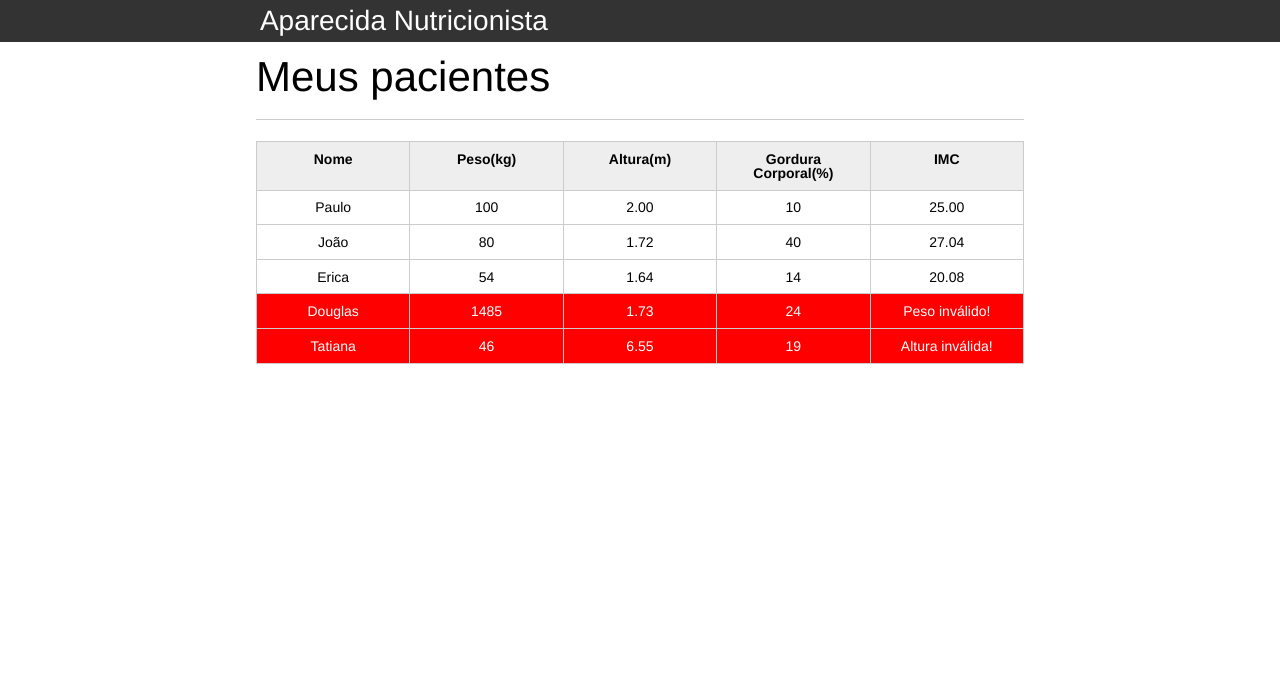
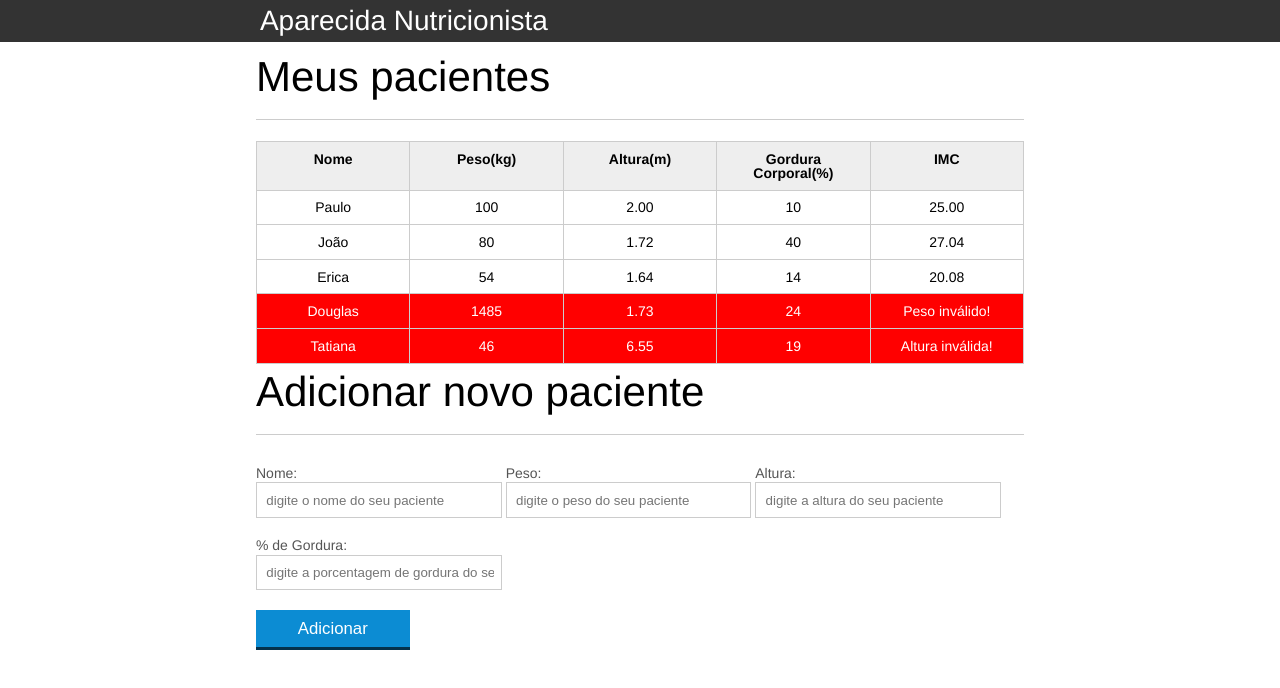
Before and after one commit to Graciliano-Barroso/introducao-javascript, a plain HTML site: page index.html in a window 1280 px wide. Drawn offline with Linux system fonts and the light colour scheme.

Commit message:
Criação do formulario adicionar

```diff
--- a/index.html
+++ b/index.html
@@ -73,6 +73,30 @@
 			</section>
 		</main>
 
+		<section class="container">
+			<h2 id="titulo-form">Adicionar novo paciente</h2>
+			<form id="form-adiciona">
+				<div class="grupo">
+					<label for="nome">Nome:</label>
+					<input id="nome" name="nome" type="text" placeholder="digite o nome do seu paciente" class="campo">
+				</div>
+				<div class="grupo">
+					<label for="peso">Peso:</label>
+					<input id="peso" name="peso" type="text" placeholder="digite o peso do seu paciente" class="campo campo-medio">
+				</div>
+				<div class="grupo">
+					<label for="altura">Altura:</label>
+					<input id="altura" name="altura" type="text" placeholder="digite a altura do seu paciente" class="campo campo-medio">
+				</div>
+				<div class="grupo">
+					<label for="gordura">% de Gordura:</label>
+					<input id="gordura" type="text" placeholder="digite a porcentagem de gordura do seu paciente" class="campo campo-medio">
+				</div>
+
+				<button id="adicionar-paciente" class="botao bto-principal">Adicionar</button>
+			</form>
+		</section>
+
 		<script src="./js/principal.js"></script>
 
 	</body>
--- a/js/principal.js
+++ b/js/principal.js
@@ -35,3 +35,8 @@ for(let i = 0; i < paciente.length; i++) {
         tdImc.textContent = imc.toFixed(2);
     }
 }
+
+let botaoAdicionar = document.querySelector('#adicionar-paciente');
+botaoAdicionar.addEventListener('click', ()=> {
+
+})
```
